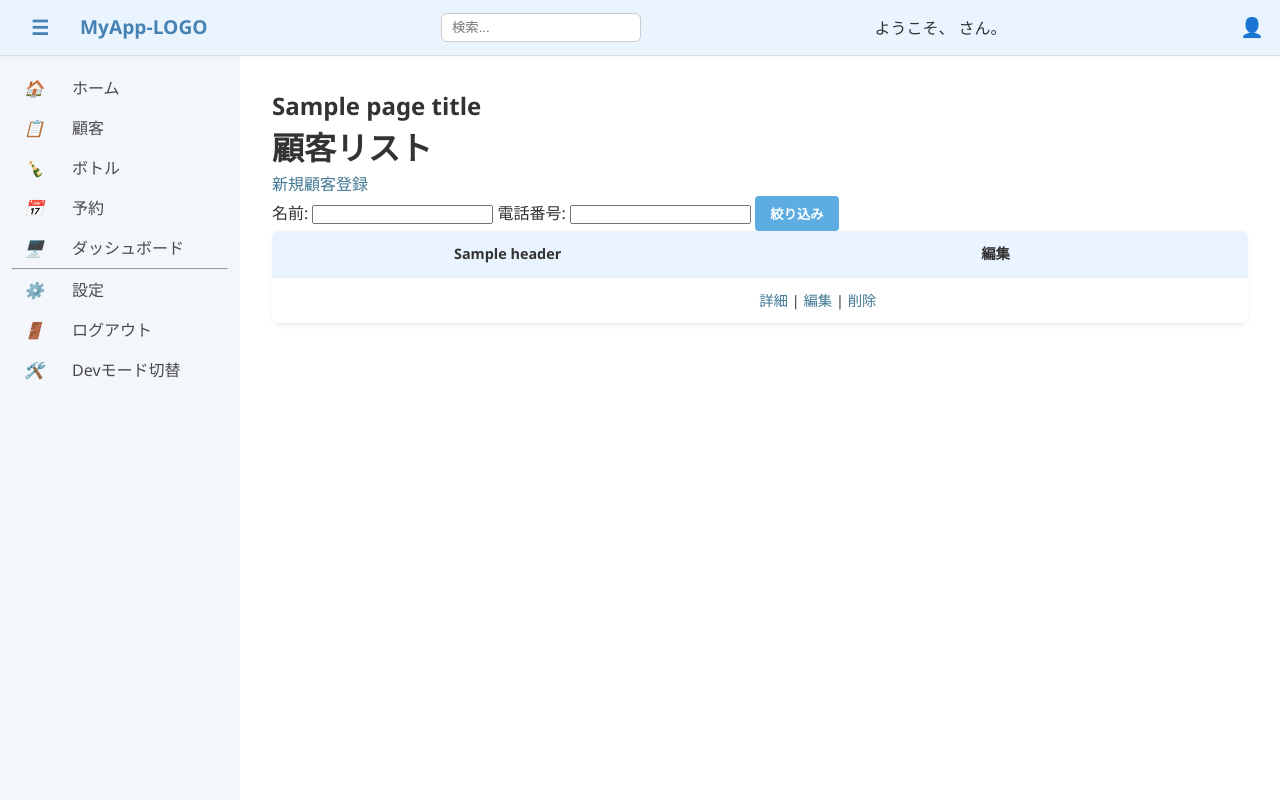
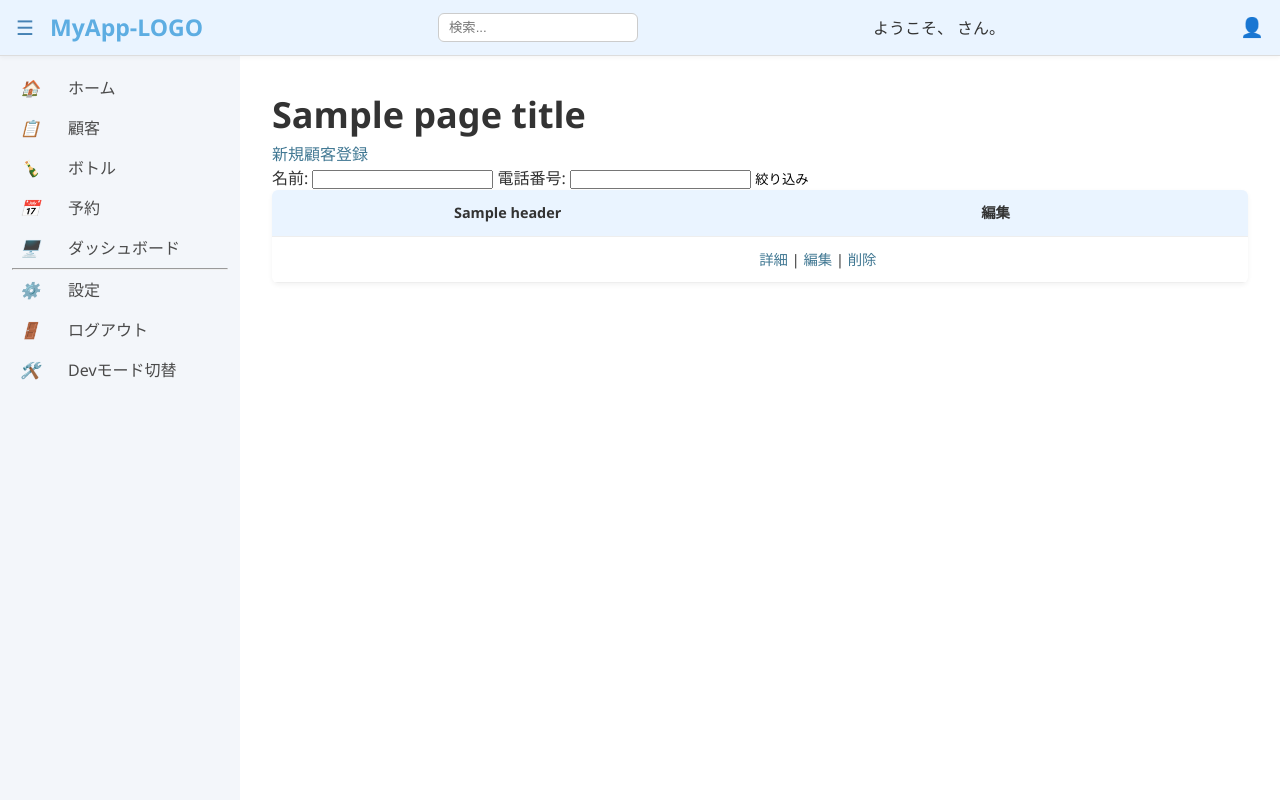
Before and after one commit to hryoko/simplecrm, a Django app: template templates/customers/customer_list.html in a window 1280 px wide. Run offline with Django 5.2, Linux system fonts and the light colour scheme; the template is opened without the code that fills it: most values are stand-ins (such as "Sample title", 1, 10 or a date in 2020).

Commit message:
20250702-02 layout

```diff
--- a/apps/customers/views.py
+++ b/apps/customers/views.py
@@ -69,6 +69,7 @@ class CustomerDetailView(DetailView):
         obj = self.object
         exclude_keys = ['id', 'created_at', 'updated_at']
         exclude_keys = ['name']
+        exclude_keys = ['id', 'name', 'age', 'memo', 'created_at', 'updated_at']
 
         # ラベルと値を動的に構成
         context['details'] = [
--- a/scss/_dev.scss
+++ b/scss/_dev.scss
@@ -44,9 +44,7 @@ $btn-border: rgba(255, 165, 0, 0.5);
 
   .component-card {
     background-color: rgba(0, 0, 0, 0.3);
-    .card-header {
-      background-color: lightgreen;
-    }
+
     .card-body {
       background-color: lightseagreen;
 
@@ -58,11 +56,9 @@ $btn-border: rgba(255, 165, 0, 0.5);
           background-color: lightblue;
         }
       }
-    }
-    .card-footer {
-      background-color: lightpink;
-      .footer-info {
-        background-color: lightsalmon;
+
+      .actions {
+        background-color: lightpink;
       }
     }
   }
--- a/scss/_sagyo.scss
+++ b/scss/_sagyo.scss
@@ -130,6 +130,13 @@ body {
   display: flex;
   flex-direction: column;
 }
+
+h1 { font-size: 2.25em; }  /* 約36px */
+h2 { font-size: 1.875em; } /* 約30px */
+h3 { font-size: 1.5em; }   /* 約24px */
+h4 { font-size: 1.25em; }  /* 約20px */
+h5 { font-size: 1.125em; } /* 約18px */
+h6 { font-size: 1em; }     /* 約16px */
 /* ------------------------------
   Header
 ------------------------------ */
@@ -148,11 +155,18 @@ header {
     color: var(--primary);
   }
 
-  .logo {
+  .site-logo {
     margin-left: 1rem;
     font-size: 1.2rem;
     font-weight: bold;
     color: var(--primary);
+
+    a {
+      text-decoration: none;
+      font-size: 1.2em;
+      font-weight: bold;
+      color: var(--accent);
+    }
   }
 
   .search-box {
@@ -208,7 +222,7 @@ header {
     .nav-button {
       display: flex;
       align-items: center;
-      padding: 0 12px;
+      padding: 0 8px;
       color: var(--sidebar-text);
       text-decoration: none;
       white-space: nowrap;
@@ -294,60 +308,18 @@ table {
 }
 
 /* ------------------------------
-  Button
------------------------------- */
-button,
-input[type="submit"],
-input[type="button"] {
-  background-color: var(--accent);
-  color: #fff;
-  border: none;
-  padding: 8px 15px;
-  border-radius: 4px;
-  cursor: pointer;
-  font-weight: bold;
-  transition: background-color 0.2s ease;
-
-  &:hover {
-    // background-color: darken(var(--accent), 10%);
-    background-color: var(--button-hover-bg);
-  }
-}
-
-// button[type="submit"] {
-//   margin-top: 1em;
-//   padding: 0.6em 1.2em;
-//   background-color: #007bff;
-//   color: white;
-//   border: none;
-//   border-radius: 4px;
-//   font-size: 1em;
-//   cursor: pointer;
-
-//   &:hover {
-//     background-color: #0056b3;
-//   }
-
-//   &:disabled {
-//     background-color: #ccc;
-//     cursor: not-allowed;
-//   }
-// }
-
-/* ------------------------------
   Card
 ------------------------------ */
 .component-card {
-  width: 600px;
-  margin: 2em 0;
-  padding: 1.5em 2em;
+  width: 400px;
+  margin-top: 1em;
+  padding: 1em;
   background: #fff;
   border: 1px solid #ddd;
   border-radius: 8px;
   box-shadow: 0 2px 4px rgba(0, 0, 0, 0.05);
 
   .card-body {
-    // padding: 1.5em 0;
 
     h3 {
       margin-bottom: 1em;
--- a/static/css/main.css
+++ b/static/css/main.css
@@ -149,6 +149,24 @@ body {
   flex-direction: column;
 }
 
+h1 {
+  font-size: 2.25em;
+} /* 約36px */
+h2 {
+  font-size: 1.875em;
+} /* 約30px */
+h3 {
+  font-size: 1.5em;
+} /* 約24px */
+h4 {
+  font-size: 1.25em;
+} /* 約20px */
+h5 {
+  font-size: 1.125em;
+} /* 約18px */
+h6 {
+  font-size: 1em;
+} /* 約16px */
 /* ------------------------------
   Header
 ------------------------------ */
@@ -166,11 +184,17 @@ header .menu-button {
   background: none;
   color: var(--primary);
 }
-header .logo {
+header .site-logo {
   margin-left: 1rem;
   font-size: 1.2rem;
   font-weight: bold;
   color: var(--primary);
+}
+header .site-logo a {
+  text-decoration: none;
+  font-size: 1.2em;
+  font-weight: bold;
+  color: var(--accent);
 }
 header .search-box {
   margin: 0 auto;
@@ -219,7 +243,7 @@ header .user-menu {
 .sidebar nav .nav-button {
   display: flex;
   align-items: center;
-  padding: 0 12px;
+  padding: 0 8px;
   color: var(--sidebar-text);
   text-decoration: none;
   white-space: nowrap;
@@ -296,33 +320,12 @@ table tbody tr:nth-child(even) {
 }
 
 /* ------------------------------
-  Button
------------------------------- */
-button,
-input[type=submit],
-input[type=button] {
-  background-color: var(--accent);
-  color: #fff;
-  border: none;
-  padding: 8px 15px;
-  border-radius: 4px;
-  cursor: pointer;
-  font-weight: bold;
-  transition: background-color 0.2s ease;
-}
-button:hover,
-input[type=submit]:hover,
-input[type=button]:hover {
-  background-color: var(--button-hover-bg);
-}
-
-/* ------------------------------
   Card
 ------------------------------ */
 .component-card {
-  width: 600px;
-  margin: 2em 0;
-  padding: 1.5em 2em;
+  width: 400px;
+  margin-top: 1em;
+  padding: 1em;
   background: #fff;
   border: 1px solid #ddd;
   border-radius: 8px;
--- a/templates/base.html
+++ b/templates/base.html
@@ -13,7 +13,16 @@
     <!-- 上部ヘッダー -->
     <header class="sticky">
       <button id="toggle-sidebar" class="menu-button">☰</button>
-      <div class="logo">MyApp-LOGO</div>
+      {% if request.path == "/" %}
+        <h1 class="site-logo">
+          <a href="/">MyApp-LOGO</a>
+        </h1>
+      {% else %}
+        <div class="site-logo">
+          <a href="/">MyApp-LOGO</a>
+        </div>
+      {% endif %}
+
       <div class="search-box">
         <input type="text" placeholder="検索..." />
       </div>
@@ -66,7 +75,15 @@
       </aside>
 
       <main class="main-content">
-        <h2>{{ page_title }}</h2>
+        {% if request.path == "/" %}
+          <h2 class="main-header sticky1">
+            {{ page_title }}
+          </h2>
+        {% else %}
+          <h1 class="main-header sticky1">
+            {{ page_title }}
+          </h1>
+        {% endif %}
         {% block content %}
         <div class="empty-message">データがありません。</div>
         <!-- ここに各ページの内容が入ります -->
--- a/templates/components/_card_base.html
+++ b/templates/components/_card_base.html
@@ -7,7 +7,7 @@
 
   <div class="card-body">
     {% if title %}
-    <h3>{{ title }}</h3>
+    <h2>{{ title }}</h2>
     {% endif %}
 
     {% block card_body %}
--- a/templates/customers/customer_list.html
+++ b/templates/customers/customer_list.html
@@ -3,7 +3,6 @@
 {% block title %}顧客リスト | {{ block.super }}{% endblock %}
 
 {% block content %}
-<h1 class="main-header sticky1">顧客リスト</h1>
 <a href="{% url 'customers:create' %}">新規顧客登録</a>
 <form method="get">
   名前: <input type="text" name="name" value="{{ request.GET.name }}">
```
Also changed, not shown: other parts of scss/_sagyo.scss (+46 -87 lines), other parts of static/css/main.css (+24 -38 lines), templates/components/_detail_card.html (+5 -5 lines), templates/core/home.html (+44 -3 lines), 1 other file.
